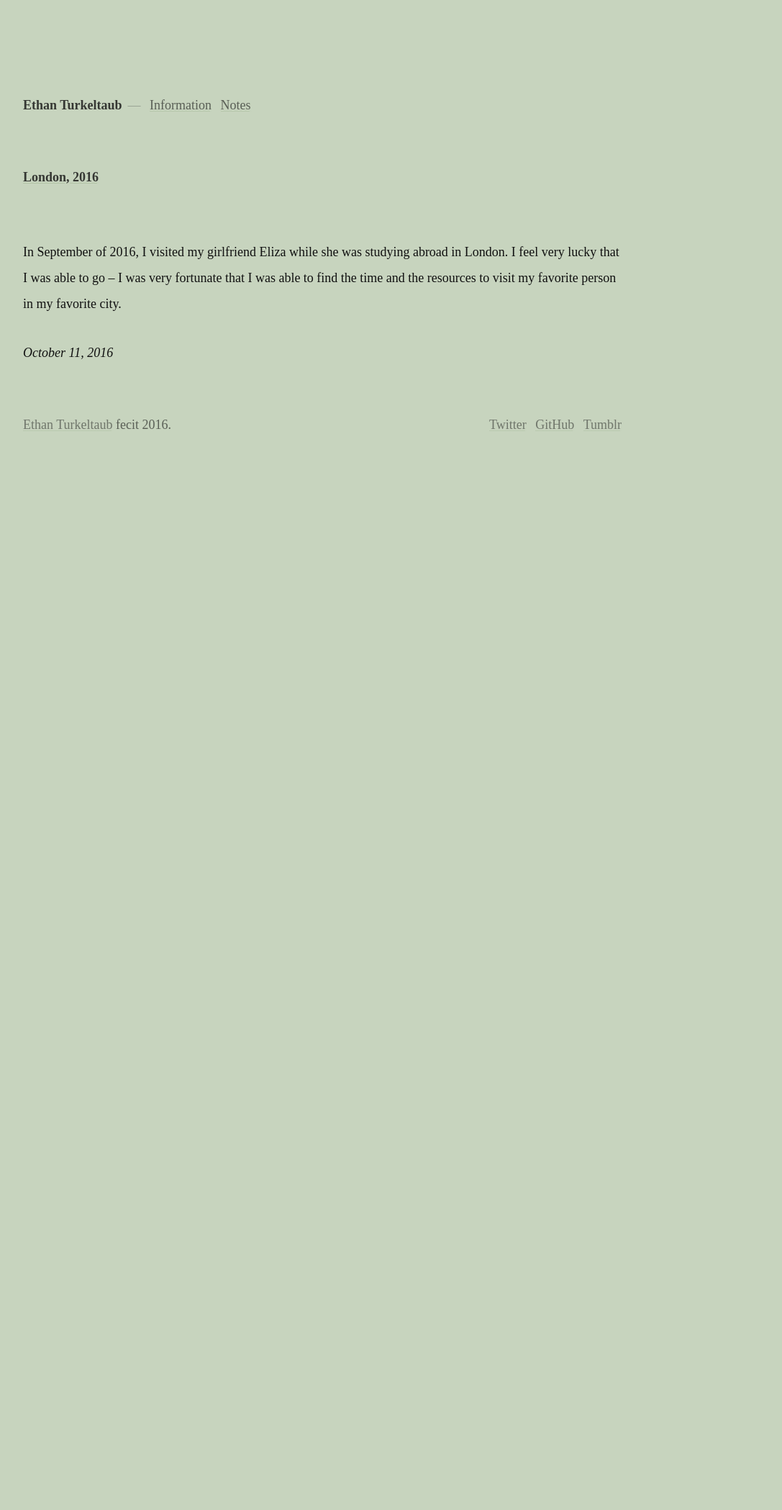
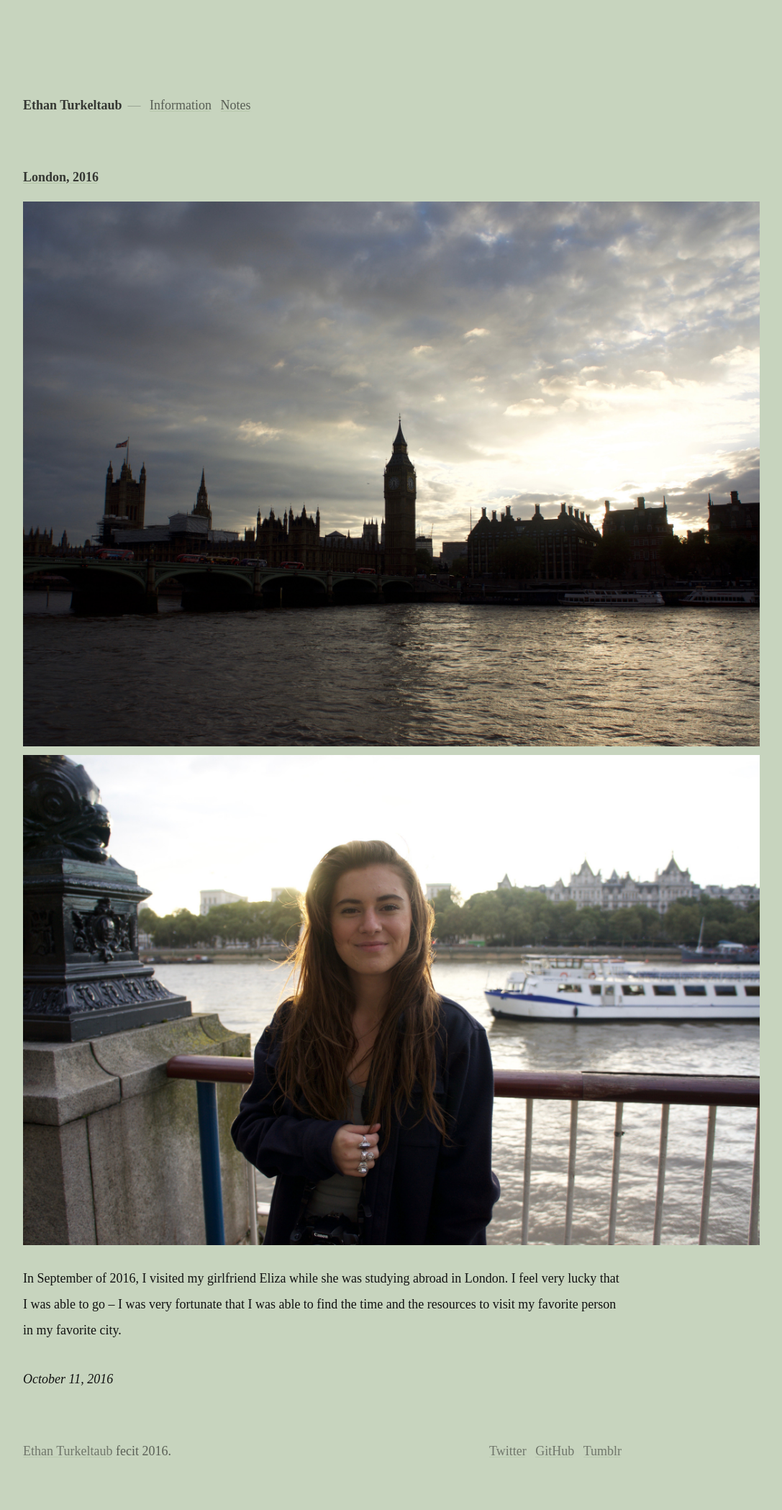
Before and after one commit to ethnt/ethnt.me, a Jekyll site: the page built from _posts/2016-10-11-london-2016.markdown, in a window 1280 px wide. Shown: the whole page at 72% size, without its empty margins (96-1183 px from the left). Built offline with Jekyll 4.4.1, drawn with Linux system fonts in a browser that asks for light colours; before the commit the page ends 900 px from its top, so only the background shows below that.

Commit message:
noscript for image loading without js.

```diff
--- a/_layouts/note.html
+++ b/_layouts/note.html
@@ -8,8 +8,10 @@ layout: default
     <div class="photos">
       {% for image in page.images %}
         <a href="{{ image }}">
-          <!-- <img src="{{ image }}"> -->
-          <img data-original="{{ image }}" />
+          <img data-original="{{ image }}">
+          <noscript>
+            <img src="{{ image }}">
+          </noscript>
         </a>
       {% endfor %}
     </div>
```
Also changed, not shown: _uploads/london001.jpg (renamed from _uploads/_uploads/london001.jpg), _uploads/london002.jpg (renamed from _uploads/_uploads/london002.jpg).
